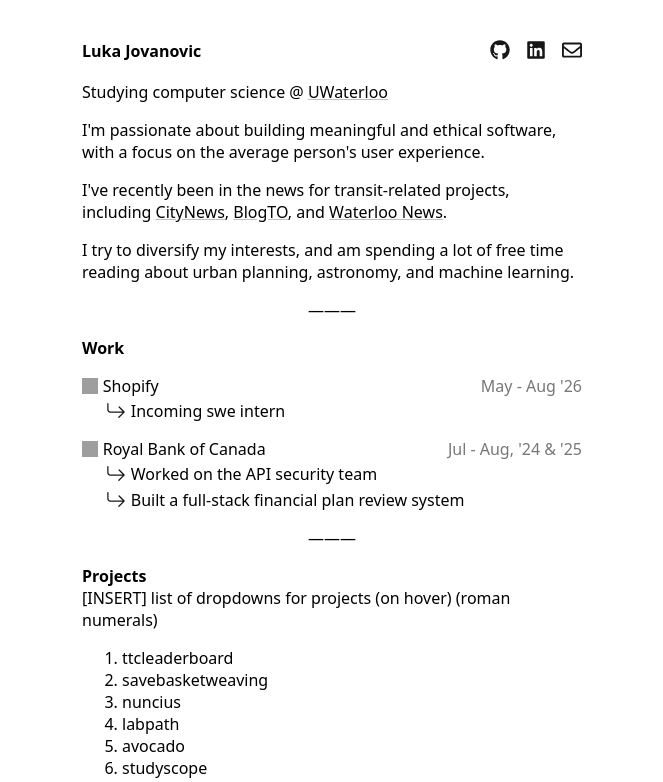
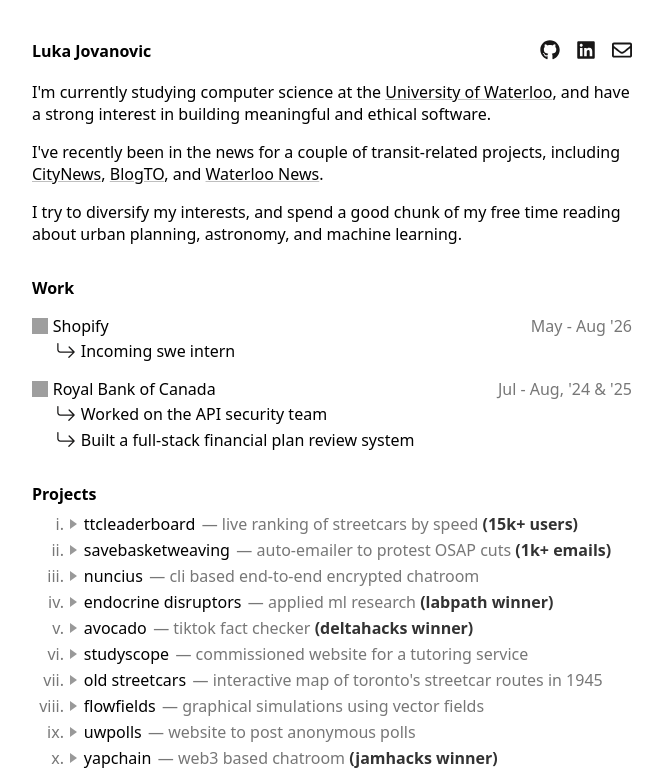
Before and after one commit to lukajvnic/portfolio-site, a React (Vite) app: page / in a window 1280 px wide. Shown: the top 782 px of the page, without its empty margins (308-971 px from the left). Built offline with nearby package versions, Linux system fonts and the light colour scheme; grey boxes are pictures that could not be loaded; a web font is replaced by a local one.

Commit message:
finished mainpage structure

```diff
--- a/src/App.css
+++ b/src/App.css
@@ -17,7 +17,7 @@
 .main-container {
   /* margin: 20vh 32.5vw; */
   margin: auto;
-  width: 500px;
+  width: 600px;
   margin-top: 5vh;
 
 }
@@ -65,5 +65,9 @@
 
 .page-break {
   text-align: center;
-  margin-bottom: 1rem;
+  margin-bottom: 2rem;
 }
+
+.space {
+  margin-bottom: 0.5rem;
+}
--- a/src/App.tsx
+++ b/src/App.tsx
@@ -1,8 +1,7 @@
 import './App.css'
 import Panel, { PanelItem } from './components/Panel';
+import Dropdown from './components/Dropdown';
 import { FaGithub, FaLinkedin, FaRegEnvelope } from 'react-icons/fa';
-import { BsArrowReturnRight } from "react-icons/bs";
-
 
 function App() {
 
@@ -20,30 +19,25 @@
       </div>
       <div className="block">
         <p>
-          Studying computer science @ <a href="https://uwaterloo.ca/" target="_blank">UWaterloo</a>
+          I'm currently studying computer science at the <a href="https://uwaterloo.ca/" target="_blank">University of Waterloo</a>, and
+          have a strong interest in building meaningful and ethical software.
         </p>
       </div>
       <div className="block">
         <p>
-          I'm passionate about building meaningful and ethical software,
-          with a focus on the average person's user experience.
-        </p>
-      </div>
-      <div className="block">
-        <p>
-          I've recently been in the news for transit-related projects,
+          I've recently been in the news for a couple of transit-related projects,
           including <a href="https://toronto.citynews.ca/video/2026/01/22/student-created-website-reveals-the-slow-speeds-of-ttc-streetcars-in-real-time/" target="_blank">CityNews</a>, <a href="https://www.blogto.com/city/2024/01/map-ttc-streetcar-system-looked/" target="_blank">BlogTO</a>, and <a href="https://uwaterloo.ca/math/news/waterloo-student-builds-program-track-speed-ttc-streetcars" target="_blank">Waterloo News</a>.
         </p>
       </div>
       <div className="block">
         <p>
-          I try to diversify my interests, and am spending a lot of free time reading
-          about urban planning, astronomy, and machine learning.
+          I try to diversify my interests, and spend a good chunk of my free time
+          reading about urban planning, astronomy, and machine learning.
         </p>
       </div>
 
       <div className="page-break">
-        ———
+        {/* ——— */}
       </div>
 
       <div className="header">
@@ -72,7 +66,7 @@
 
 
       <div className="page-break">
-        ———
+        {/* ——— */}
       </div>
 
       <div className="header">
@@ -80,53 +74,95 @@
           Projects
         </div>
       </div>
+      <div className="space"></div>
       <div className="block">
-        [INSERT] list of dropdowns for projects (on hover) (roman numerals)
-        <ol>
-          <li>ttcleaderboard</li>
-          <li>savebasketweaving</li>
-          <li>nuncius</li>
-          <li>labpath</li>
-          <li>avocado</li>
-          <li>studyscope</li>
-          <li>old streetcars</li>
-          <li>flowfields</li>
-          <li>uwpolls</li>
-          <li>yapchain</li>
-          <li>navika</li>
-        </ol>
-        <div className="dropdowns-container">
-          <div className="dropdown">
-            <div className="dropdown-header">
-              <div className="dropdown-arrow">
+        <Dropdown
+          title="ttcleaderboard"
+          description={<span>live ranking of streetcars by speed <strong style={{ color: "#333" }}>(15k+ users)</strong></span>}
+          count={1}
+        >
+          hi
+        </Dropdown>
 
-              </div>
-              <div className="dropdown-title">
-                ttcleaderboard
-              </div>
-            </div>
-          </div>
-        </div>
+        <Dropdown
+          title="savebasketweaving"
+          description={<span>auto-emailer to protest OSAP cuts <strong style={{ color: "#333" }}>(1k+ emails)</strong></span>}
+          count={2}
+        >
+          hi
+        </Dropdown>
+
+        <Dropdown
+          title="nuncius"
+          description={<span>cli based end-to-end encrypted chatroom</span>}
+          count={3}
+        >
+          hi
+        </Dropdown>
+
+        <Dropdown
+          title="endocrine disruptors"
+          description={<span>applied ml research <strong style={{ color: "#333" }}>(labpath winner)</strong></span>}
+          count={4}
+        >
+          hi
+        </Dropdown>
+
+        <Dropdown
+          title="avocado"
+          description={<span>tiktok fact checker <strong style={{ color: "#333" }}>(deltahacks winner)</strong></span>}
+          count={5}
+        >
+          hi
+        </Dropdown>
+
+        <Dropdown
+          title="studyscope"
+          description={<span>commissioned website for a tutoring service</span>}
+          count={6}
+        >
+          hi
+        </Dropdown>
+
+        <Dropdown
+          title="old streetcars"
+          description={<span>interactive map of toronto's streetcar routes in 1945</span>}
+          count={7}
+        >
+          hi
+        </Dropdown>
+
+        <Dropdown
+          title="flowfields"
+          description={<span>graphical simulations using vector fields</span>}
+          count={8}
+        >
+          hi
+        </Dropdown>
+
+        <Dropdown
+          title="uwpolls"
+          description={<span>website to post anonymous polls</span>}
+          count={9}
+        >
+          hi
+        </Dropdown>
+
+        <Dropdown
+          title="yapchain"
+          description={<span>web3 based chatroom <strong style={{ color: "#333" }}>(jamhacks winner)</strong></span>}
+          count={10}
+        >
+          hi
+        </Dropdown>
       </div>
-      <div className="block">
-        <div className="bp-header">
-          I've enjoyed working on these projects
-        </div>
-        <ol className="bp-content" type="i">
-          <li><a>ttcleaderboard</a> ~ live leaderboard of <a>TTC</a> streetcars by speed</li>
-          <li><a>savebasketweaving</a> ~ emails <a>MPPs</a> in protest of <a>OSAP</a> cuts</li>
-          <li><a>nuncius</a> ~ encrypted chatroom, mainly to learn cryptography</li>
-        </ol>
-        <div className="bp-header">
-          See more in my (semi-exhaustive) <a>project catalogue</a>
-        </div>
-      </div>
+
       <div className="footer">
         <div className="footer-c">
           Лука Јовановић
         </div>
         <div className="footer-c">
-          © 2026
+          Toronto, 2026
         </div>
       </div>
     </div>
--- a/src/components/Dropdown.css
+++ b/src/components/Dropdown.css
@@ -0,0 +1,52 @@
+.dropdown {
+    margin-bottom: 0.25rem;
+}
+
+.dropdown-header {
+    display: flex;
+    align-items: center;
+    cursor: pointer;
+    user-select: none;
+}
+
+.dropdown-chevron {
+    display: flex;
+    align-items: center;
+    justify-content: center;
+    transition: transform 0.2s ease;
+    margin-right: 0.4rem;
+}
+
+.dropdown-triangle {
+    width: 0;
+    height: 0;
+    border-top: 5px solid transparent;
+    border-bottom: 5px solid transparent;
+    border-left: 7px solid #999;
+}
+
+.dropdown-chevron--open {
+    transform: rotate(90deg);
+}
+
+.dropdown-count {
+    width: 2rem;
+    text-align: right;
+    margin-right: 0.4rem;
+    color: #777;
+}
+
+.dropdown-title {
+    /* font-weight: bold; */
+    margin-right: 0.4rem;
+}
+
+.dropdown-description {
+    color: #777;
+}
+
+.dropdown-content {
+    margin-left: 1.5rem;
+    margin-top: 0.25rem;
+    margin-bottom: 0.5rem;
+}
--- a/src/components/Dropdown.tsx
+++ b/src/components/Dropdown.tsx
@@ -1,20 +1,46 @@
+import { useState } from 'react';
+import './Dropdown.css';
 
+function toRoman(num: number): string {
+    const pairs: [number, string][] = [
+        [1000, 'M'], [900, 'CM'], [500, 'D'], [400, 'CD'],
+        [100, 'C'], [90, 'XC'], [50, 'L'], [40, 'XL'],
+        [10, 'X'], [9, 'IX'], [5, 'V'], [4, 'IV'], [1, 'I'],
+    ];
+    let result = '';
+    for (const [value, numeral] of pairs) {
+        while (num >= value) {
+            result += numeral;
+            num -= value;
+        }
+    }
+    return result.toLowerCase();
+}
 
-export default function Dropdown({ title, description }: { title: string, description: string }) {
+export default function Dropdown({ title, description, count, children }: { title: string, description: React.ReactNode, count: number, children: React.ReactNode }) {
+    const [open, setOpen] = useState(false);
+
     return (
-        <div>
-            <div className="chevron">
-
+        <div className="dropdown" onClick={() => setOpen(!open)}>
+            <div className="dropdown-header">
+                <div className="dropdown-count">
+                    {toRoman(count)}.
+                </div>
+                <div className={`dropdown-chevron ${open ? 'dropdown-chevron--open' : ''}`}>
+                    <span className="dropdown-triangle" />
+                </div>
+                <div className="dropdown-title">
+                    {title}
+                </div>
+                <div className="dropdown-description">
+                    — {description}
+                </div>
             </div>
-            <div className="counter-container">
-
-            </div>
-            <div className="title">
-                {title}
-            </div>
-            <div className="description">
-                {description}
-            </div>
+            {open && (
+                <div className="dropdown-content">
+                    {children}
+                </div>
+            )}
         </div>
     );
 }
```
